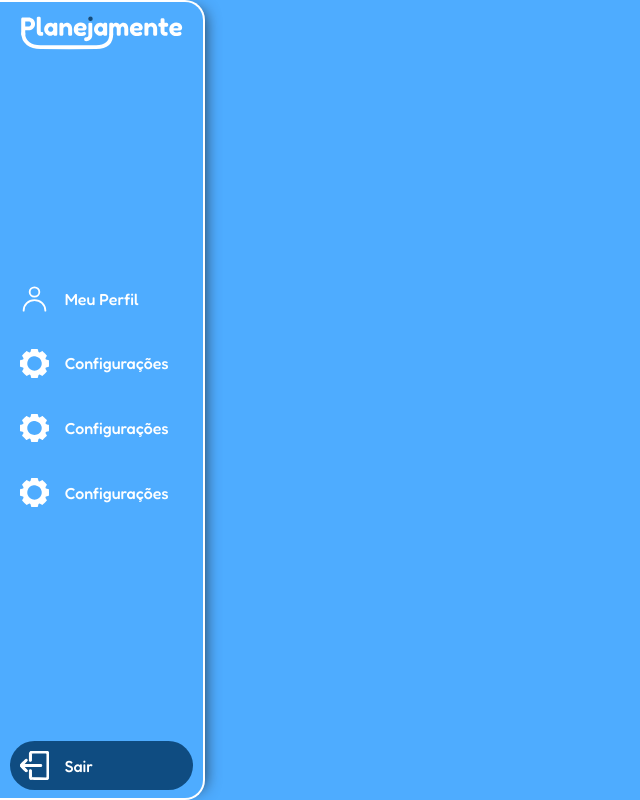
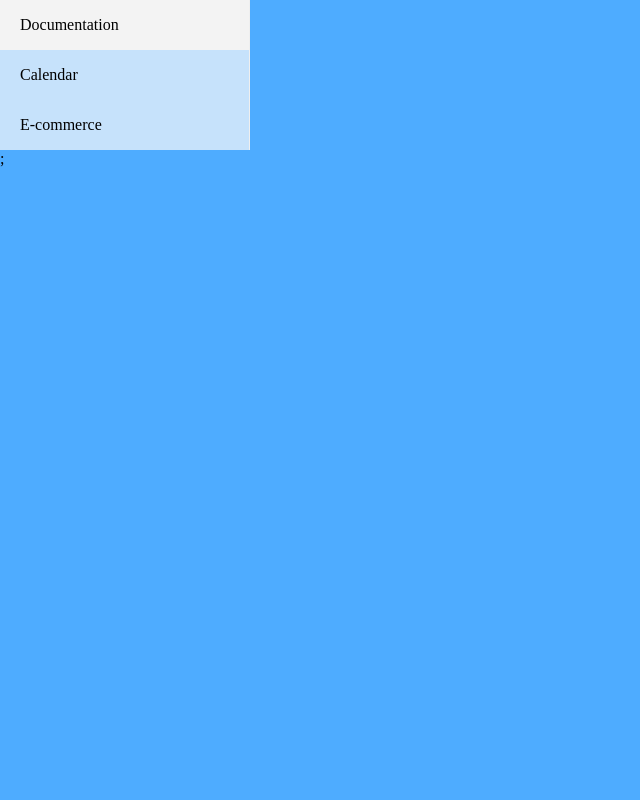
Before and after one commit to Planejamente/planejamente, a React (Create React App) app: page /psipanel in a window 1280 px wide. Shown: the whole page, without its empty margins (0-640 px from the left). Built offline with nearby package versions, Linux system fonts and the light colour scheme.

Commit message:
autoCommit

```diff
--- a/package.json
+++ b/package.json
@@ -12,6 +12,7 @@
     "react": "^18.3.0",
     "react-calendar": "^5.0.0",
     "react-dom": "^18.3.0",
+    "react-pro-sidebar": "^1.1.0",
     "react-router-dom": "^6.23.0",
     "react-scripts": "^5.0.1",
     "react-toastify": "^10.0.5",
--- a/src/components/NavBar/navbar.css
+++ b/src/components/NavBar/navbar.css
@@ -5,7 +5,7 @@
   padding: 0 5vw;
   background-color: #4EACFF;
   box-shadow: 0 2px 4px 0 rgba(0,0,0,.1);
-  height: 10vh;
+  height: 8vh;
   position: fixed;
   top: 0;
   left: 0;
@@ -29,7 +29,9 @@
 .navbar-links {
   display: flex;
   align-items: flex-end;
-  font: 1.2rem 'Roboto', sans-serif;
+  font: 1.3rem 'Roboto', sans-serif;
+  font-family: 'Fredoka-r';
+
   margin-left: 30%;
   color: white;
   cursor: pointer;
--- a/src/components/SideBar/SideBar.jsx
+++ b/src/components/SideBar/SideBar.jsx
@@ -5,12 +5,11 @@ import logo from "../../utils/assets/logo-dark.svg";
 import SideBarItem from "../SideBarItem/SideBarItem";
 
 const SideBar = ({ mode, actualPage, setActualPage}) => {
-    const [activeItem, setActiveItem] = useState("");
+    const [activeItem, setActiveItem] = useState("perfil");
 
     const handleClick = (itemText) => {
         setActiveItem(itemText);
         console.log(itemText);
-        setActualPage(activeItem);
     };
 
     switch (mode) {
@@ -19,10 +18,10 @@ const SideBar = ({ mode, actualPage, setActualPage}) => {
                 <nav className={`${styles.sidebarPsi} ${styles.sidebar}`}>
                     <img className={`${styles.logoPsiPanel}`} src={logo} alt="Logo" />
                     <div className={styles.sideItems}>
-                        <SideBarItem text="perfil" active={activeItem === "perfil" ? "a" : null} onClick={() => handleClick("perfil")}/>
-                        <SideBarItem text="configuracoes" active={activeItem === "configuracoes" ? "a" : null} onClick={() => handleClick("configuracoes")}/>
-                        <SideBarItem text="configuracoes" active={activeItem === "configuracoes" ? "a" : null} onClick={() => handleClick("configuracoes")}/>
-                        <SideBarItem text="configuracoes" active={activeItem === "configuracoes" ? "a" : null} onClick={() => handleClick("configuracoes")}/>
+                        <SideBarItem text="perfil" active={activeItem === "perfil" ? "a" : null} click={() => handleClick("perfil")}/>
+                        <SideBarItem text="agenda" active={activeItem === "agenda" ? "a" : null} click={() => handleClick("agenda")}/>
+                        <SideBarItem text="configuracoes" active={activeItem === "configuracoes" ? "a" : null} click={() => handleClick("configuracoes")}/>
+                        <SideBarItem text="configuracoes" active={activeItem === "configuracoes" ? "a" : null} click={() => handleClick("configuracoes")}/>
                     </div>
                     <SideBarItem text="sair" />
                 </nav>
--- a/src/components/SideBar/SideBar.module.css
+++ b/src/components/SideBar/SideBar.module.css
@@ -8,7 +8,7 @@
     display: flex;
     flex-direction: column;
     align-items: center;
-    box-shadow: rgb(38, 57, 77) 10px 0px 15px -10px;
+    box-shadow: rgb(255,255,255) 10px 0px 8px -10px;
     justify-content: space-between;
 }
 
--- a/src/components/SideBarItem/SideBarItem.jsx
+++ b/src/components/SideBarItem/SideBarItem.jsx
@@ -4,18 +4,18 @@ import styles from "./SideBarItem.module.css";
 import userLogo from "../../utils/assets/user_logo.svg";
 import gearLogo from "../../utils/assets/gear_logo.svg";
 import logoutLogo from "../../utils/assets/logout.svg";
-const SideBarItem = ({text, active}) => {
+const SideBarItem = ({text, active, click}) => {
     switch (text) {
         case "perfil":
             return (
-                <div className={`${styles.sideItem} ${active ? styles.sideActive : ''}`}>
+                <div className={`${styles.sideItem} ${active ? styles.sideActive : ''}`} onClick={click}>
                     <img src={userLogo} alt="" />
                     <p>Meu Perfil</p>
                 </div>
             );
             case "agenda":
                 return (
-                    <div className={`${styles.sideItem} ${active ? styles.sideActive : ''}`}>
+                    <div className={`${styles.sideItem} ${active ? styles.sideActive : ''}`} onClick={click}>
                         <img src={userLogo}
                         alt="" />
                         <p>Agenda</p>
@@ -23,7 +23,7 @@ const SideBarItem = ({text, active}) => {
                 );
                 case "configuracoes":
                     return (
-                        <div className={`${styles.sideItem} ${active ? styles.sideActive : ''}`}>
+                        <div className={`${styles.sideItem} ${active ? styles.sideActive : ''}`} onClick={click}>
                             <img src={gearLogo} alt="" />
                             <p>Configurações</p>
                         </div>
--- a/src/components/SideBarItem/SideBarItem.module.css
+++ b/src/components/SideBarItem/SideBarItem.module.css
@@ -6,6 +6,15 @@
     color: #fff;
     padding: 2px;
     margin: 8px 0;
+    cursor: pointer;
+    border: 2px solid transparent;
+    transition: 0.2s;
+
+}
+
+.sideItem:hover {
+    border: 2px solid #0F4C81;
+    transition: 0.2s;
 }
 
 .sideItem img {
@@ -21,5 +30,9 @@
 
 .sideActive {
     background-color: #0F4C81;
+    border: #fff 2px solid;
+}
 
+.sideActive:hover {
+    border: #fff 2px solid;
 }
--- a/src/pages/notFound/notFound.module.css
+++ b/src/pages/notFound/notFound.module.css
@@ -15,6 +15,7 @@
     text-align: center;
     margin-bottom: 2rem;
     justify-content: center;
+      font-family: Fredoka-m;
   }
 
 
--- a/src/pages/psiPanel/psiPanel.jsx
+++ b/src/pages/psiPanel/psiPanel.jsx
@@ -1,12 +1,32 @@
 import React from "react";
 import styles from "./psiPanel.module.css";
 import SideBar from "../../components/SideBar/SideBar";
+import {Link} from "react-router-dom";
+
+import { Sidebar, Menu, MenuItem, SubMenu } from 'react-pro-sidebar';
 
 const PsiPanel = () => {
 
     return (
         <main className={styles.mainPsiPanel}>
-            <SideBar mode="psi" actualPage="perfil" />
+            <Sidebar>
+                <Menu
+                    menuItemStyles={{
+                        button: {
+                            // the active class will be added automatically by react router
+                            // so we can use it to style the active menu item
+                            [`&.active`]: {
+                                backgroundColor: '#13395e',
+                                color: '#b6c8d9',
+                            },
+                        },
+                    }}
+                >
+                    <MenuItem component={<Link to="/documentation" />}> Documentation</MenuItem>
+                    <MenuItem component={<Link to="/calendar" />}> Calendar</MenuItem>
+                    <MenuItem component={<Link to="/e-commerce" />}> E-commerce</MenuItem>
+                </Menu>
+            </Sidebar>;
         </main>
     );
 }
```
Also changed, not shown: 1 other file (tests, documents, lock files or other folders).
